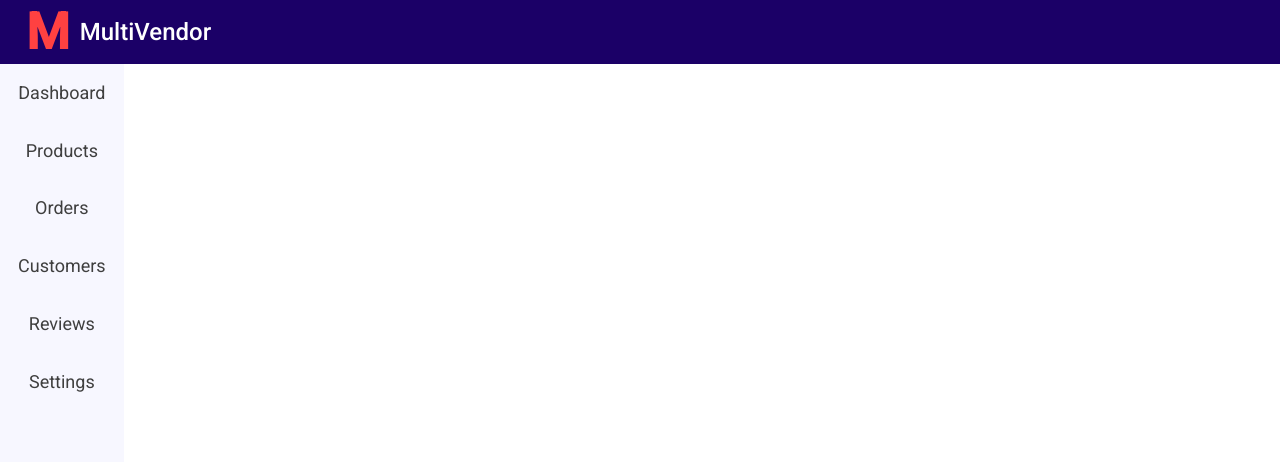
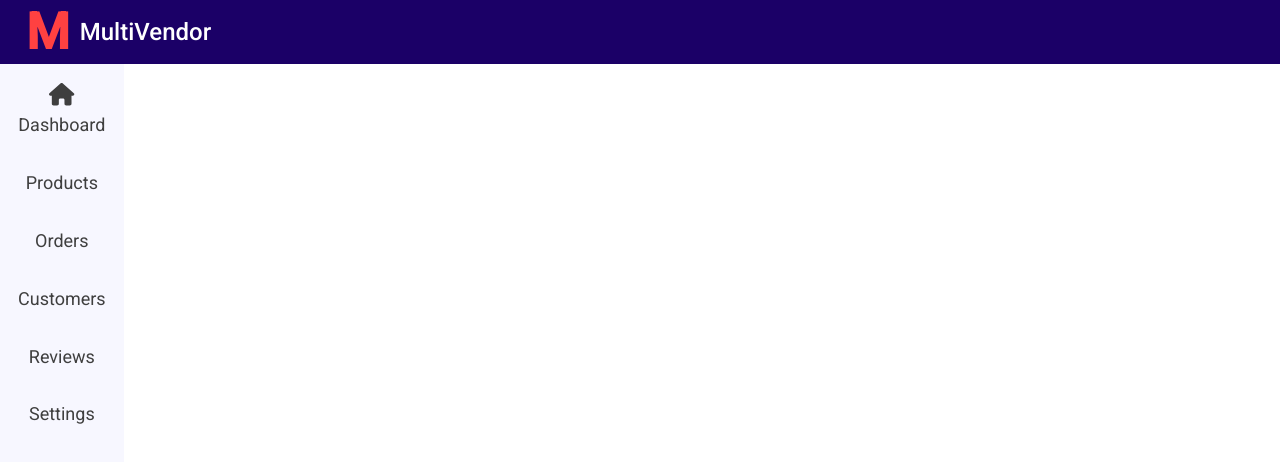
Before and after one commit to aminabdulkhalek/MultiVendor, an Angular app in the folder MultiVendor-FrontEnd/: page / in a window 1280 px wide. Shown: the top 462 px of the page. Built offline with nearby package versions, Linux system fonts and the light colour scheme.

Commit message:
itegrating font awesome

```diff
--- a/MultiVendor-FrontEnd/package.json
+++ b/MultiVendor-FrontEnd/package.json
@@ -20,6 +20,9 @@
     "@angular/platform-browser": "~13.2.0",
     "@angular/platform-browser-dynamic": "~13.2.0",
     "@angular/router": "~13.2.0",
+    "@fortawesome/angular-fontawesome": "^0.10.1",
+    "@fortawesome/fontawesome-svg-core": "^6.1.0",
+    "@fortawesome/free-solid-svg-icons": "^6.1.0",
     "rxjs": "~7.5.0",
     "tslib": "^2.3.0",
     "zone.js": "~0.11.4"
--- a/MultiVendor-FrontEnd/src/app/app.module.ts
+++ b/MultiVendor-FrontEnd/src/app/app.module.ts
@@ -8,6 +8,7 @@ import { VendorDashboardComponent } from './vendor-dashboard/vendor-dashboard.co
 import {MatToolbarModule} from '@angular/material/toolbar';
 import {MatSidenavModule} from '@angular/material/sidenav';
 import { VendorDashboardSidebarComponent } from './vendor-dashboard-sidebar/vendor-dashboard-sidebar.component';
+import { FontAwesomeModule } from '@fortawesome/angular-fontawesome';
 
 @NgModule({
   declarations: [
@@ -20,7 +21,8 @@ import { VendorDashboardSidebarComponent } from './vendor-dashboard-sidebar/vend
     AppRoutingModule,
     BrowserAnimationsModule,
     MatToolbarModule,
-    MatSidenavModule
+    MatSidenavModule,
+    FontAwesomeModule
   ],
   providers: [],
   bootstrap: [AppComponent]
--- a/MultiVendor-FrontEnd/src/app/vendor-dashboard-sidebar/vendor-dashboard-sidebar.component.html
+++ b/MultiVendor-FrontEnd/src/app/vendor-dashboard-sidebar/vendor-dashboard-sidebar.component.html
@@ -3,7 +3,7 @@
     <nav class="sidebar-nav">
       <ul>
         <li>
-          <a href="#"><span>Dashboard</span></a>
+          <a href="#"><fa-icon [icon]="home" size="lg"></fa-icon><div class="icon">Dashboard</div></a>
         </li>
         <li>
           <a href="#"
--- a/MultiVendor-FrontEnd/src/app/vendor-dashboard-sidebar/vendor-dashboard-sidebar.component.scss
+++ b/MultiVendor-FrontEnd/src/app/vendor-dashboard-sidebar/vendor-dashboard-sidebar.component.scss
@@ -73,3 +73,7 @@ Sidebar Nav
         }
     }
 }
+
+.icon{
+    margin-top: 10px;
+}
--- a/MultiVendor-FrontEnd/src/app/vendor-dashboard-sidebar/vendor-dashboard-sidebar.component.ts
+++ b/MultiVendor-FrontEnd/src/app/vendor-dashboard-sidebar/vendor-dashboard-sidebar.component.ts
@@ -1,4 +1,5 @@
 import { Component, OnInit } from '@angular/core';
+import { faHome } from '@fortawesome/free-solid-svg-icons';
 
 @Component({
   selector: 'app-vendor-dashboard-sidebar',
@@ -6,7 +7,7 @@ import { Component, OnInit } from '@angular/core';
   styleUrls: ['./vendor-dashboard-sidebar.component.scss']
 })
 export class VendorDashboardSidebarComponent implements OnInit {
-
+  home =faHome;
   constructor() { }
 
   ngOnInit(): void {
```
Also changed, not shown: 1 other file (tests, documents, lock files or other folders).
